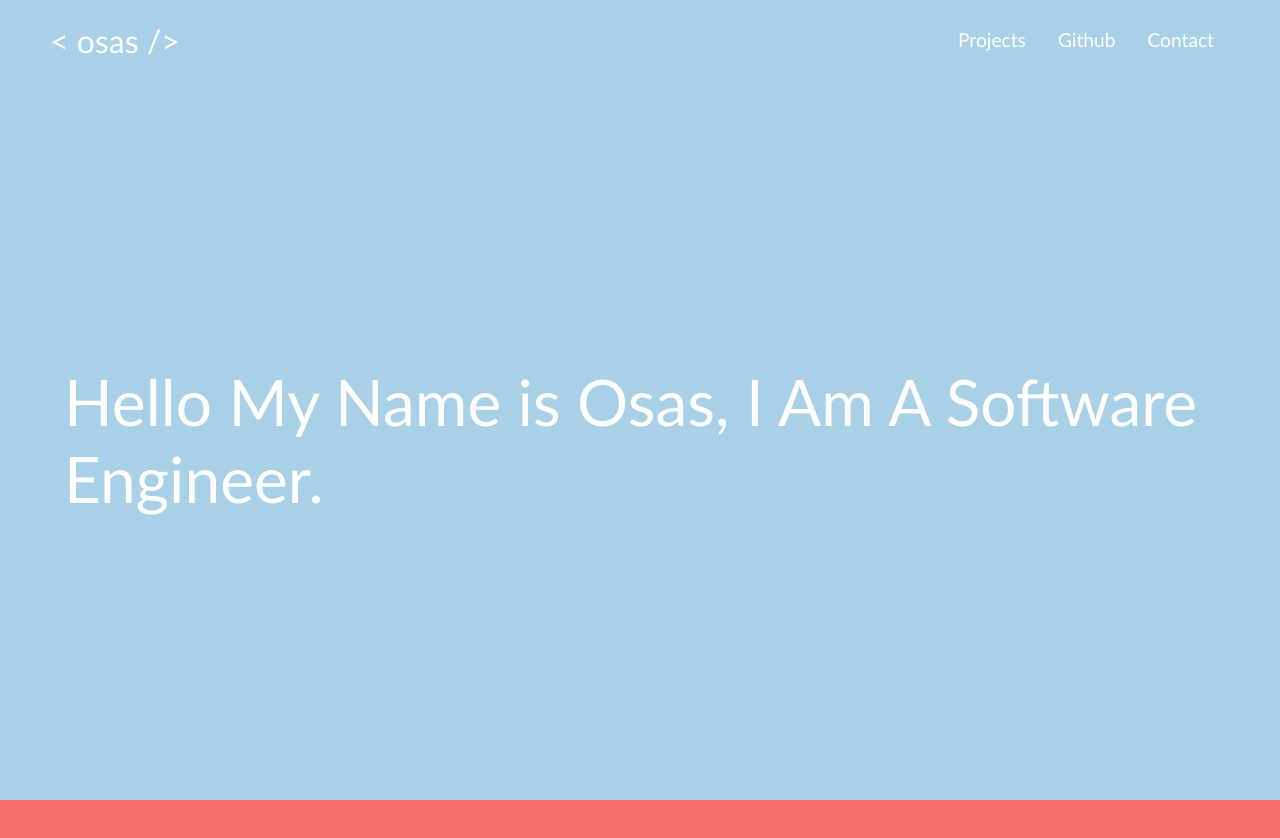
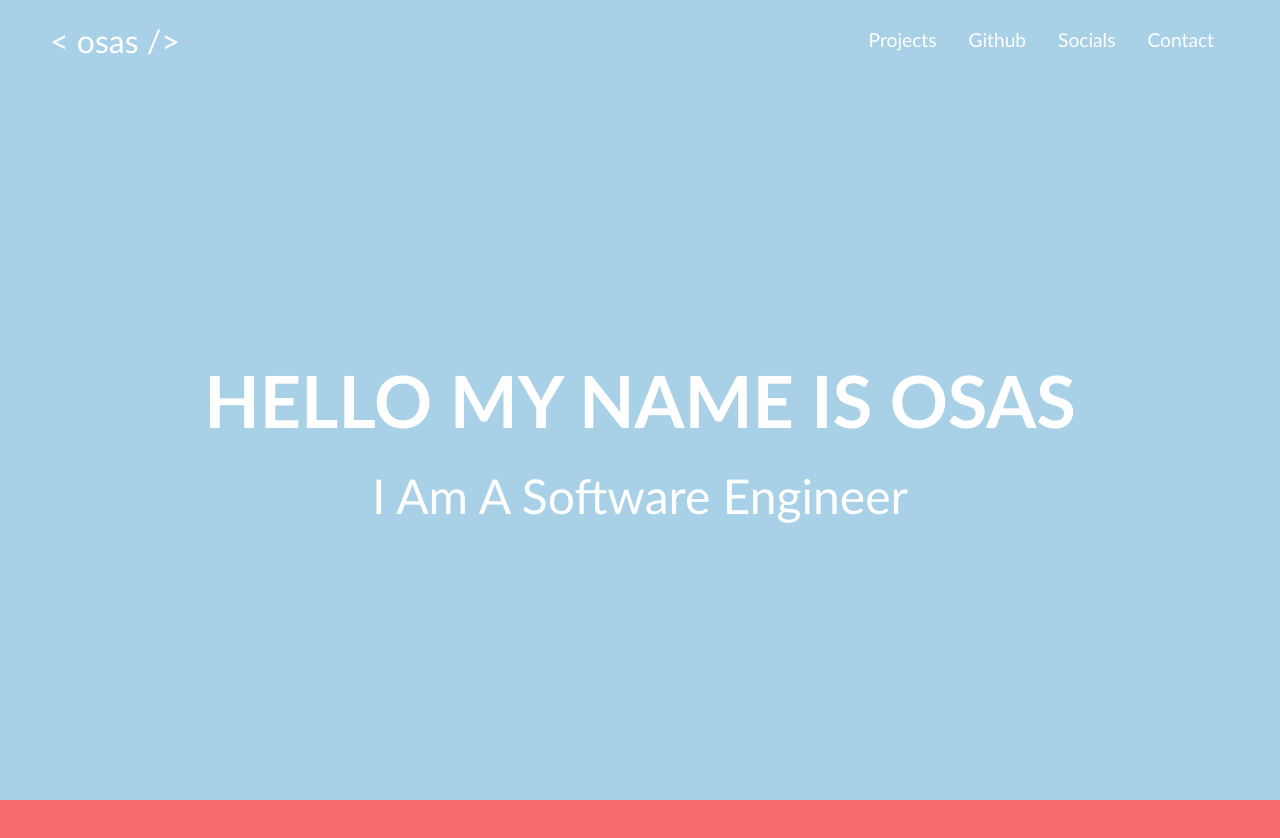
Before and after one commit to OsasAzamegbe/Portfolio-v1, a React (Create React App) app: page / in a window 1280 px wide. Shown: the top 838 px of the page. Built offline with nearby package versions, Linux system fonts and the light colour scheme.

Commit message:
CHORE: added subheading. added Socials to navbar.

```diff
--- a/src/components/Navbar.js
+++ b/src/components/Navbar.js
@@ -35,6 +35,11 @@ const Navbar = () => {
                         </Link>
                     </li>
                     <li className="nav-item">
+                        <a href="#socials" className="nav-links" onClick={closeMobileMenu} >
+                            Socials
+                        </a>
+                    </li>
+                    <li className="nav-item">
                         <a href="#contact" className="nav-links" onClick={closeMobileMenu} >
                             Contact
                         </a>
--- a/src/components/pages/Data.js
+++ b/src/components/pages/Data.js
@@ -10,8 +10,8 @@ const projectsProps = {
     isRed: true
 }
 
-const githubProps = {
-    id: "github",
+const socialsProps = {
+    id: "socials",
     isDark: false,
     isRed: false
 }
@@ -28,4 +28,4 @@ const homeProps = {
     isRed: false
 }
 
-module.exports = {aboutProps, projectsProps, githubProps, contactProps, homeProps}
+module.exports = {aboutProps, projectsProps, socialsProps, contactProps, homeProps}
--- a/src/components/pages/Home.js
+++ b/src/components/pages/Home.js
@@ -3,7 +3,7 @@ import './Home.css'
 
 import Section from '../Section'
 import Welcome from './welcome/Welcome'
-import {projectsProps, githubProps, contactProps, homeProps} from './Data'
+import {projectsProps, socialsProps, contactProps, homeProps} from './Data'
 
 
 const Home = () => {
@@ -15,7 +15,7 @@ const Home = () => {
             <Section
             {...projectsProps}/>
             <Section
-            {...githubProps}/>
+            {...socialsProps}/>
             <Section
             {...contactProps}/>
         </div>
--- a/src/components/pages/welcome/Welcome.css
+++ b/src/components/pages/welcome/Welcome.css
@@ -2,9 +2,17 @@
     display: flex;
     justify-content: center;
     align-items: center;
+    flex-direction: column;
 }
 
 .heading-text{
-    font-size: 64px;
-    font-weight: 500;
+    font-size: 72px;
+    font-weight: 900;
+    line-height: 7rem;
 }
+
+.subheading-text{
+    font-size: 48px;
+    font-weight: 200;
+    line-height: 5rem;
+}
--- a/src/components/pages/welcome/Welcome.js
+++ b/src/components/pages/welcome/Welcome.js
@@ -6,8 +6,11 @@ const Welcome = () => {
     return (
         <div className="welcome">
             <header className="heading-text">
-                Hello My Name is Osas, I Am A Software Engineer.
+                HELLO MY NAME IS OSAS
             </header>
+            <p className="subheading-text">
+                I Am A Software Engineer
+            </p>
         </div>
     )
 }
```
